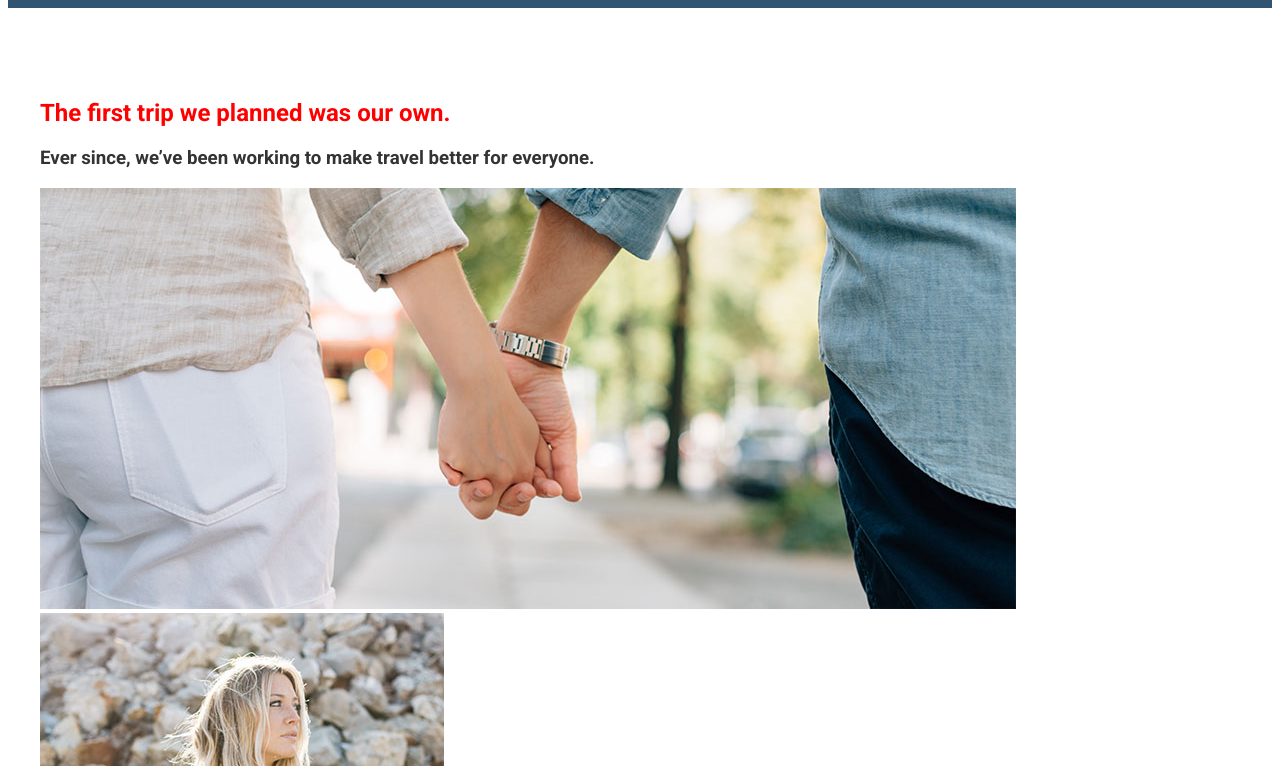
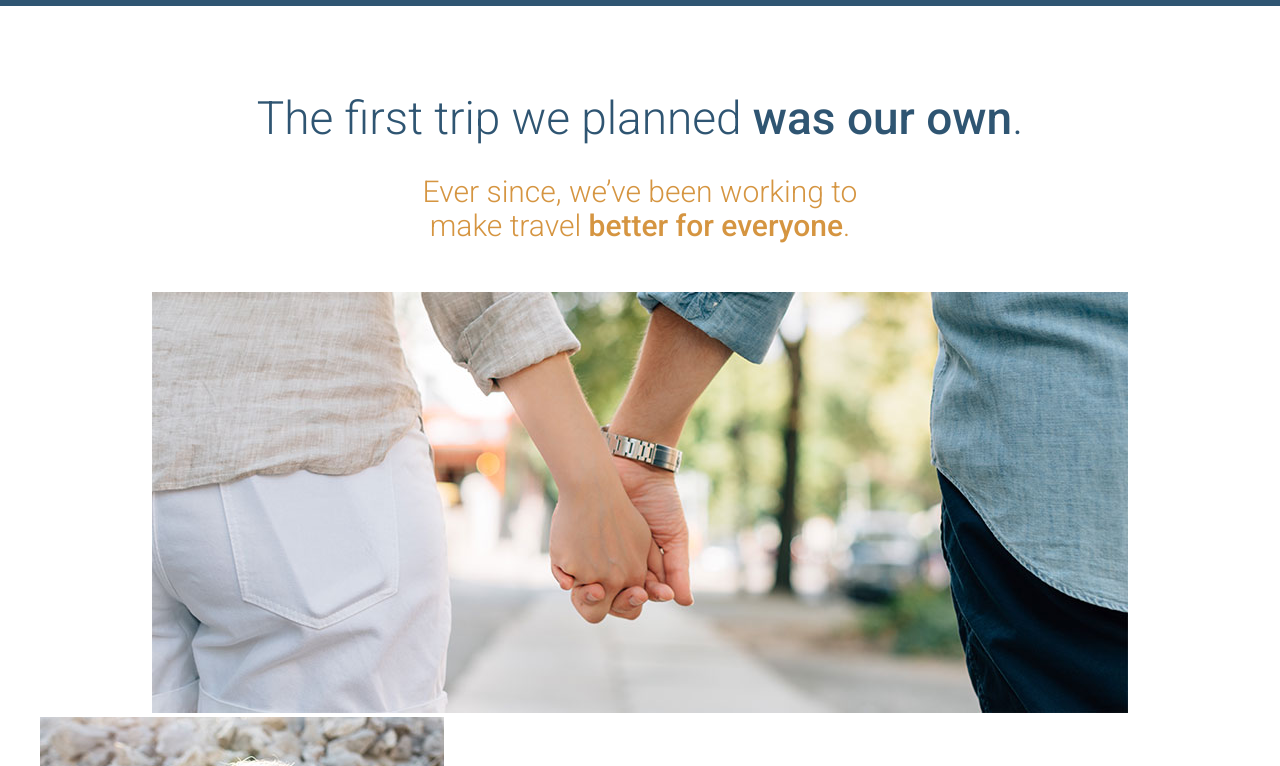
Before and after one commit to Git-A-Dmitry/web-travel, a website: page src/index.html in a window 1280 px wide. Shown: the part 774-1540 px from the top of the page. Drawn offline with nearby package versions, Linux system fonts and the light colour scheme; files that its build step writes are made by us from their sources.

Commit message:
headline

```diff
--- a/src/index.html
+++ b/src/index.html
@@ -6,6 +6,7 @@
     <title>Clear View Escapes</title>
     <meta name="keywords" content="Travel planning, travel bundles, travel escapes" />
     <meta name="description" content="Your clarity. One trip away. We create soul restoring journeys that inspire you to be you." />
+    <link rel="stylesheet" href="/src/normalize.css" />
     <link rel="stylesheet" href="/dist/css/style.css" />
   </head>
   <body>
@@ -43,11 +44,15 @@
 
     <div id="our-beginning" class="page-section">
       <div class="wrapper">
-        <h2>The first trip we planned was our own.</h2>
-        <h3>Ever since, we&rsquo;ve been working to make travel better for everyone.</h3>
-        <img src="assets/images/first-trip.jpg" alt="Couple walking down a street." />
+        <h2 class="headline headline--centered headline--light headline--b-margin-small">The first trip we planned <strong>was our own</strong>.</h2>
+        <h3 class="headline headline--centered headline--orange headline--small headline--narrow headline--light headline--b-margin-large">Ever since, we&rsquo;ve been working to make travel <strong>better for everyone</strong>.</h3>
+
+        <div class="wrapper wrapper--medium">
+          <img src="assets/images/first-trip.jpg" alt="Couple walking down a street." />
+        </div>
+
         <img src="assets/images/our-start.jpg" alt="Our founder, Jane Doe" />
-        <h2>Here&rsquo;s how we got started&hellip;</h2>
+        <h2 class="headline">Here&rsquo;s how we got started&hellip;</h2>
         <p>Lorem ipsum dolor sit amet, consectetur adipisicing elit, sed do eiusmod tempor incididunt ut labore et dolore magna aliqua. Ut enim ad minim veniam, <a href="#">quis nostrud exercitation</a> ullamco laboris nisi ut aliquip ex ea commodo consequat. Duis aute irure dolor in reprehenderit in voluptate velit esse cillum dolore eu fugiat nulla pariatur. Excepteur sint occaecat cupidatat non proident, sunt in culpa qui officia deserunt mollit anim id est laborum.</p>
         <p>Duis aute irure dolor in <strong>reprehenderit in</strong> voluptate velit esse cillum dolore eu fugiat nulla pariatur. Excepteur sint occaecat cupidatat non proident, sunt in culpa qui officia deserunt mollit anim id est laborum. Lorem ipsum dolor sit amet, consectetur adipisicing elit, sed do eiusmod tempor incididunt ut labore et dolore magna aliqua.</p>
         <p>Duis aute irure dolor in reprehenderit in voluptate velit esse cillum dolore eu fugiat nulla pariatur. Excepteur sint occaecat cupidatat non proident, sunt in culpa qui officia deserunt mollit anim id est laborum velit esse cillum <strong>dolore eu fugiat.</strong></p>
--- /dev/null
+++ b/src/scss/_headline.scss
@@ -0,0 +1,41 @@
+.headline {
+  font-weight: 300;
+  font-size: 2rem;
+  color: $mainBlue;
+  @include atSmall($font: 2.875rem);
+
+  &--centered {
+    text-align: center;
+  }
+
+  &--orange {
+    color: $mainOrange;
+  }
+
+  &--small {
+    font-size: 1.2rem;
+    @include atSmall($font: 1.875rem);
+  }
+
+  &--narrow {
+    max-width: 500px;
+    margin-left: auto;
+    margin-right: auto;
+  }
+
+  &--light {
+    font-weight: 300;
+  }
+
+  strong {
+    font-weight: 500;
+  }
+
+  &--b-margin-small {
+    margin-bottom: 0.5em;
+  }
+
+  &--b-margin-large {
+    margin-bottom: 1.6em;
+  }
+}
--- a/src/scss/style.scss
+++ b/src/scss/style.scss
@@ -2,6 +2,7 @@
 @import './src/scss/_mixins.scss';
 @import './src/scss/_large-hero.scss';
 @import './src/scss/_btn.scss';
+@import './headline';
 
 body {
   font-family: 'Roboto', sans-serif;
@@ -19,10 +20,23 @@ img {
   max-width: 1200px;
   margin-left: auto;
   margin-right: auto;
+
+  &--medium {
+    max-width: 976px;
+  }
+
+  .wrapper {
+    padding-left: 0;
+    padding-right: 0;
+  }
 }
 
 .page-section {
-  padding: 4.5rem 0;
+  padding: 1.2rem 0;
+
+  @media (min-width: 800px) {
+    padding: 3rem 0;
+  }
 
   &--blue {
     background-color: $mainBlue;
```
Also changed, not shown: src/normalize.css (added).
